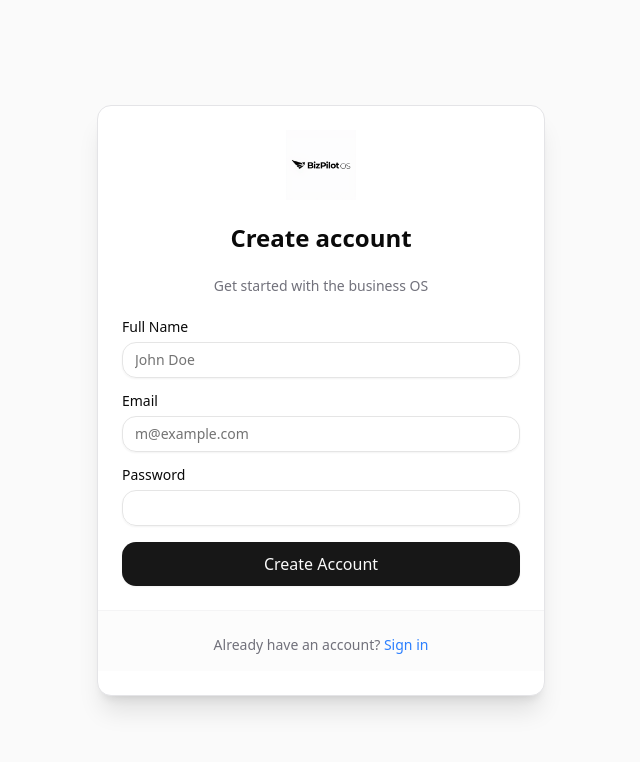
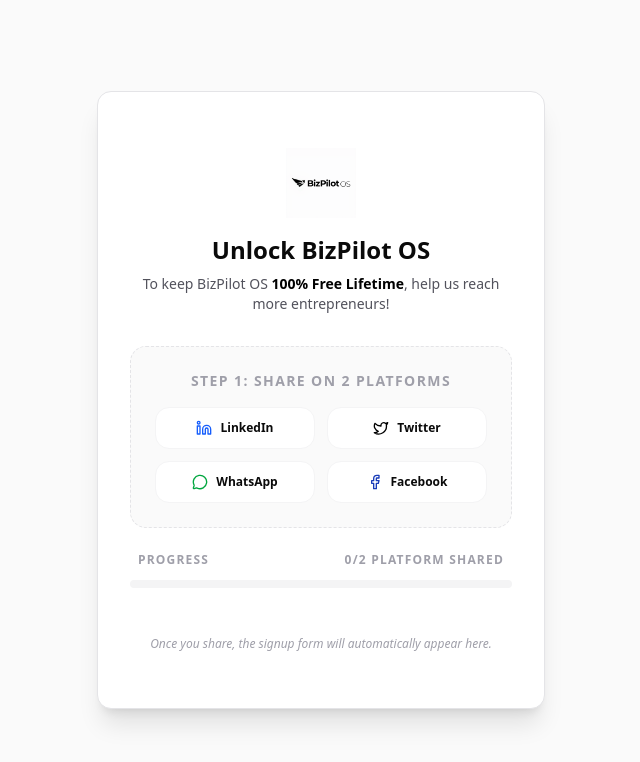
Before and after one commit to elitehostingsin-lang/BizPilot-OS, a Next.js app: page /signup in a window 1280 px wide. Shown: the top 762 px of the page, without its empty margins (319-959 px from the left). Built offline with nearby package versions, Linux system fonts and the light colour scheme; no server answers.

Commit message:
feat: added viral referral gate, functional blog sharing, and tech documentation

```diff
--- a/app/page.tsx
+++ b/app/page.tsx
@@ -348,7 +348,7 @@
               </button>
             </Link>
           </motion.div>
-          <p className="text-sm text-gray-400 font-medium">Fully Open Source Spirit • No Managed Fees • Lifetime Free</p>
+          <p className="text-sm text-gray-400 font-medium">Quick 2-platform social share required to unlock lifetime access.</p>
         </div>
       </section>
 
--- a/app/signup/page.tsx
+++ b/app/signup/page.tsx
@@ -11,6 +11,33 @@
 import { createClient, isSupabaseConfigured } from "@/lib/supabase";
 import { Alert, AlertDescription, AlertTitle } from "@/components/ui/alert";
 
+// Custom hook for social sharing gate
+const useSocialGate = () => {
+    const [shares, setShares] = useState<string[]>([]);
+    const [isUnlocked, setIsUnlocked] = useState(false);
+
+    const sharePlatforms = [
+        { id: 'linkedin', icon: Linkedin, color: 'text-blue-600', label: 'LinkedIn', url: (u: string) => `https://www.linkedin.com/sharing/share-offsite/?url=${encodeURIComponent(u)}` },
+        { id: 'twitter', icon: Twitter, color: 'text-black', label: 'Twitter', url: (u: string) => `https://twitter.com/intent/tweet?url=${encodeURIComponent(u)}&text=${encodeURIComponent("Check out BizPilot OS - The all-in-one business operating system for free!")}` },
+        { id: 'whatsapp', icon: MessageCircle, color: 'text-green-600', label: 'WhatsApp', url: (u: string) => `https://wa.me/?text=${encodeURIComponent("Check out BizPilot OS - The all-in-one business operating system for free! https://bizpilotos.pages.dev/")}` },
+        { id: 'facebook', icon: Facebook, color: 'text-blue-800', label: 'Facebook', url: (u: string) => `https://www.facebook.com/sharer/sharer.php?u=${encodeURIComponent(u)}` }
+    ];
+
+    const trackShare = (platform: string) => {
+        if (!shares.includes(platform)) {
+            const newShares = [...shares, platform];
+            setShares(newShares);
+            if (newShares.length >= 2) {
+                setTimeout(() => setIsUnlocked(true), 1500);
+            }
+        }
+    };
+
+    return { shares, isUnlocked, sharePlatforms, trackShare };
+};
+
+import { Linkedin, Twitter, MessageCircle, Facebook, Share2, Check } from "lucide-react";
+
 export default function SignupPage() {
     const router = useRouter();
     const [isLoading, setIsLoading] = useState(false);
@@ -20,6 +47,9 @@
     const [error, setError] = useState("");
     const [isSignedUp, setIsSignedUp] = useState(false);
     const [mounted, setMounted] = useState(false);
+
+    // Social gate state
+    const { shares, isUnlocked, sharePlatforms, trackShare } = useSocialGate();
 
     useEffect(() => {
         setMounted(true);
@@ -71,12 +101,71 @@
         }
     };
 
+    const siteUrl = "https://bizpilotos.pages.dev/";
+
     return (
         <div className="min-h-screen flex items-center justify-center bg-zinc-50 dark:bg-zinc-900 p-4">
             <Card className="w-full max-w-md border-zinc-200 dark:border-zinc-800 shadow-xl overflow-hidden">
-                {!isSignedUp ? (
+                {!isUnlocked ? (
+                    <div className="p-8 text-center space-y-8 animate-in fade-in zoom-in duration-500">
+                        <div className="flex justify-center flex-col items-center gap-4">
+                            <img
+                                src="/logo.png"
+                                alt="BizPilot OS"
+                                style={{ height: '70px', width: 'auto' }}
+                            />
+                            <div className="space-y-2">
+                                <CardTitle className="text-2xl font-bold">Unlock BizPilot OS</CardTitle>
+                                <CardDescription className="text-zinc-600">
+                                    To keep BizPilot OS <span className="text-black font-bold">100% Free Lifetime</span>, help us reach more entrepreneurs!
+                                </CardDescription>
+                            </div>
+                        </div>
+
+                        <div className="space-y-6">
+                            <div className="bg-zinc-50 p-6 rounded-2xl border border-dashed border-zinc-200">
+                                <p className="text-sm font-bold uppercase tracking-widest text-zinc-400 mb-4">Step 1: Share on 2 Platforms</p>
+                                <div className="grid grid-cols-2 gap-3">
+                                    {sharePlatforms.map((platform) => (
+                                        <a
+                                            key={platform.id}
+                                            href={platform.url(siteUrl)}
+                                            target="_blank"
+                                            rel="noopener noreferrer"
+                                            onClick={() => trackShare(platform.id)}
+                                            className={`flex items-center justify-center gap-2 p-3 rounded-xl border transition-all hover:scale-105 active:scale-95 ${shares.includes(platform.id) ? 'bg-green-50 border-green-200 text-green-700' : 'bg-white hover:bg-zinc-50 border-zinc-100'}`}
+                                        >
+                                            <platform.icon className={`h-4 w-4 ${shares.includes(platform.id) ? 'text-green-600' : platform.color}`} />
+                                            <span className="text-xs font-bold">{platform.label}</span>
+                                            {shares.includes(platform.id) && <Check className="h-3 w-3" />}
+                                        </a>
+                                    ))}
+                                </div>
+                            </div>
+
+                            <div className="space-y-3">
+                                <div className="flex items-center justify-between text-xs font-bold uppercase tracking-widest text-zinc-400 px-2">
+                                    <span>Progress</span>
+                                    <span>{shares.length}/2 Platform Shared</span>
+                                </div>
+                                <div className="h-2 w-full bg-zinc-100 rounded-full overflow-hidden">
+                                    <div
+                                        className="h-full bg-black transition-all duration-500 ease-out"
+                                        style={{ width: `${(shares.length / 2) * 100}%` }}
+                                    />
+                                </div>
+                            </div>
+                        </div>
+
+                        <div className="pt-4">
+                            <p className="text-xs text-zinc-400 italic">
+                                Once you share, the signup form will automatically appear here.
+                            </p>
+                        </div>
+                    </div>
+                ) : !isSignedUp ? (
                     <>
-                        <CardHeader className="space-y-4">
+                        <CardHeader className="space-y-4 animate-in fade-in slide-in-from-top-4 duration-500">
                             <div className="flex justify-center">
                                 <img
                                     src="/logo.png"
@@ -84,12 +173,16 @@
                                     style={{ height: '70px', width: 'auto' }}
                                 />
                             </div>
+                            <div className="bg-green-50 border border-green-100 p-3 rounded-xl flex items-center justify-center gap-2 mb-4">
+                                <Check className="h-4 w-4 text-green-600" />
+                                <span className="text-xs font-bold text-green-700 uppercase tracking-widest">Access Unlocked!</span>
+                            </div>
                             <CardTitle className="text-2xl font-bold text-center">Create account</CardTitle>
                             <CardDescription className="text-center text-zinc-500">
-                                Get started with the business OS
+                                Welcome! Set up your free lifetime dashboard.
                             </CardDescription>
                         </CardHeader>
-                        <CardContent>
+                        <CardContent className="animate-in fade-in slide-in-from-bottom-4 duration-500">
                             <form onSubmit={handleSubmit} className="space-y-4">
                                 {!isSupabaseConfigured && (
                                     <Alert variant="destructive" className="bg-red-50 dark:bg-red-900/20 border-red-200">
@@ -97,7 +190,7 @@
                                         <AlertTitle className="text-red-800 dark:text-red-400 font-bold">Supabase Setup Required</AlertTitle>
                                         <AlertDescription className="text-red-700 dark:text-red-300 text-sm">
                                             Your `.env.local` file contains placeholder credentials.
-                                            Please update it with real values from your Supabase Dashboard to enable authentication.
+                                            Please update it with real values to enable authentication.
                                         </AlertDescription>
                                     </Alert>
                                 )}
@@ -142,43 +235,47 @@
                                         onChange={(e) => setPassword(e.target.value)}
                                     />
                                 </div>
-                                <Button className="w-full rounded-xl h-11 text-base" type="submit" disabled={isLoading}>
+                                <Button className="w-full rounded-xl h-11 text-base bg-black hover:bg-zinc-800" type="submit" disabled={isLoading}>
                                     {isLoading ? (
                                         <>
                                             <Loader2 className="mr-2 h-4 w-4 animate-spin" />
-                                            Creating account...
+                                            Securing Access...
                                         </>
                                     ) : (
-                                        "Create Account"
+                                        "Create Free Account"
                                     )}
                                 </Button>
                             </form>
                         </CardContent>
                         <CardFooter className="flex justify-center bg-zinc-50/50 dark:bg-zinc-900/50 py-4 border-t border-zinc-100 dark:border-zinc-800">
                             <p className="text-sm text-zinc-500">
-                                Already have an account?{" "}
-                                <Link href="/login" className="text-blue-500 hover:underline font-medium">
+                                Already turned on?{" "}
+                                <Link href="/login" className="text-black hover:underline font-bold">
                                     Sign in
                                 </Link>
                             </p>
                         </CardFooter>
                     </>
                 ) : (
-                    <CardContent className="pt-10 pb-12 flex flex-col items-center text-center">
-                        <div className="w-16 h-16 bg-blue-100 dark:bg-blue-900/30 rounded-full flex items-center justify-center mb-6">
-                            <AlertCircle className="h-8 w-8 text-blue-600 dark:text-blue-400" />
+                    <CardContent className="pt-10 pb-12 flex flex-col items-center text-center animate-in fade-in zoom-in duration-700">
+                        <div className="w-20 h-20 bg-green-100 dark:bg-green-900/30 rounded-full flex items-center justify-center mb-6">
+                            <Check className="h-10 w-10 text-green-600 dark:text-green-400" />
                         </div>
-                        <CardTitle className="text-2xl font-bold mb-2">Check your email</CardTitle>
-                        <p className="text-zinc-500 dark:text-zinc-400 mb-8 max-w-[280px]">
-                            We&apos;ve sent a verification link to <span className="font-semibold text-zinc-900 dark:text-zinc-100">{email}</span>. Please click the link to confirm your account.
+                        <CardTitle className="text-3xl font-bold mb-4 tracking-tight">Check your inbox</CardTitle>
+                        <p className="text-zinc-500 dark:text-zinc-400 mb-8 max-w-[320px] text-lg leading-relaxed">
+                            We've sent a <span className="font-bold text-black border-b-2 border-green-200">secure verification link</span> to <span className="font-bold text-black">{email}</span>. Please click the link to confirm your account.
                         </p>
-                        <Button
-                            className="w-full rounded-xl"
-                            variant="outline"
-                            onClick={() => router.push("/login")}
-                        >
-                            Return to Sign In
-                        </Button>
+                        <div className="w-full space-y-4">
+                            <Button
+                                className="w-full rounded-xl h-12 bg-black hover:bg-zinc-800"
+                                onClick={() => router.push("/login")}
+                            >
+                                Return to Sign In
+                            </Button>
+                            <p className="text-xs text-zinc-400">
+                                Didn't get it? Check your spam or <button className="underline font-medium hover:text-black">resend link</button>
+                            </p>
+                        </div>
                     </CardContent>
                 )}
             </Card>
--- /dev/null
+++ b/components/blog/share-buttons.tsx
@@ -0,0 +1,60 @@
+"use client";
+
+import React, { useState } from 'react';
+import { Share2, Linkedin, Twitter, MessageCircle, Link, Check, Facebook } from 'lucide-react';
+import { Button } from '@/components/ui/button';
+
+interface ShareButtonsProps {
+    url: string;
+    title: string;
+}
+
+export const BlogShareButtons = ({ url, title }: ShareButtonsProps) => {
+    const [copied, setCopied] = useState(false);
+
+    const shareData = {
+        title: title,
+        url: url
+    };
+
+    const handleCopy = () => {
+        navigator.clipboard.writeText(url);
+        setCopied(true);
+        setTimeout(() => setCopied(false), 2000);
+    };
+
+    const shareLinks = {
+        linkedin: `https://www.linkedin.com/sharing/share-offsite/?url=${encodeURIComponent(url)}`,
+        twitter: `https://twitter.com/intent/tweet?url=${encodeURIComponent(url)}&text=${encodeURIComponent(title)}`,
+        whatsapp: `https://wa.me/?text=${encodeURIComponent(title + " " + url)}`,
+        facebook: `https://www.facebook.com/sharer/sharer.php?u=${encodeURIComponent(url)}`
+    };
+
+    return (
+        <div className="flex items-center gap-4 flex-wrap">
+            <p className="text-sm font-bold uppercase tracking-widest text-gray-400">Share this insight</p>
+            <div className="flex gap-2">
+                <a href={shareLinks.linkedin} target="_blank" rel="noopener noreferrer"
+                    className="w-10 h-10 rounded-full bg-zinc-50 flex items-center justify-center hover:bg-zinc-100 transition-colors text-blue-600">
+                    <Linkedin className="w-4 h-4" />
+                </a>
+                <a href={shareLinks.twitter} target="_blank" rel="noopener noreferrer"
+                    className="w-10 h-10 rounded-full bg-zinc-50 flex items-center justify-center hover:bg-zinc-100 transition-colors text-black">
+                    <Twitter className="w-4 h-4" />
+                </a>
+                <a href={shareLinks.whatsapp} target="_blank" rel="noopener noreferrer"
+                    className="w-10 h-10 rounded-full bg-zinc-50 flex items-center justify-center hover:bg-zinc-100 transition-colors text-green-600">
+                    <MessageCircle className="w-4 h-4" />
+                </a>
+                <a href={shareLinks.facebook} target="_blank" rel="noopener noreferrer"
+                    className="w-10 h-10 rounded-full bg-zinc-50 flex items-center justify-center hover:bg-zinc-100 transition-colors text-blue-800">
+                    <Facebook className="w-4 h-4" />
+                </a>
+                <button onClick={handleCopy}
+                    className="w-10 h-10 rounded-full bg-zinc-50 flex items-center justify-center hover:bg-zinc-100 transition-colors text-zinc-600">
+                    {copied ? <Check className="w-4 h-4 text-green-600" /> : <Link className="w-4 h-4" />}
+                </button>
+            </div>
+        </div>
+    );
+};
```
Also changed, not shown: app/blog/[slug]/page.tsx (+5 -6 lines), 1 other file (tests, documents, lock files or other folders).
